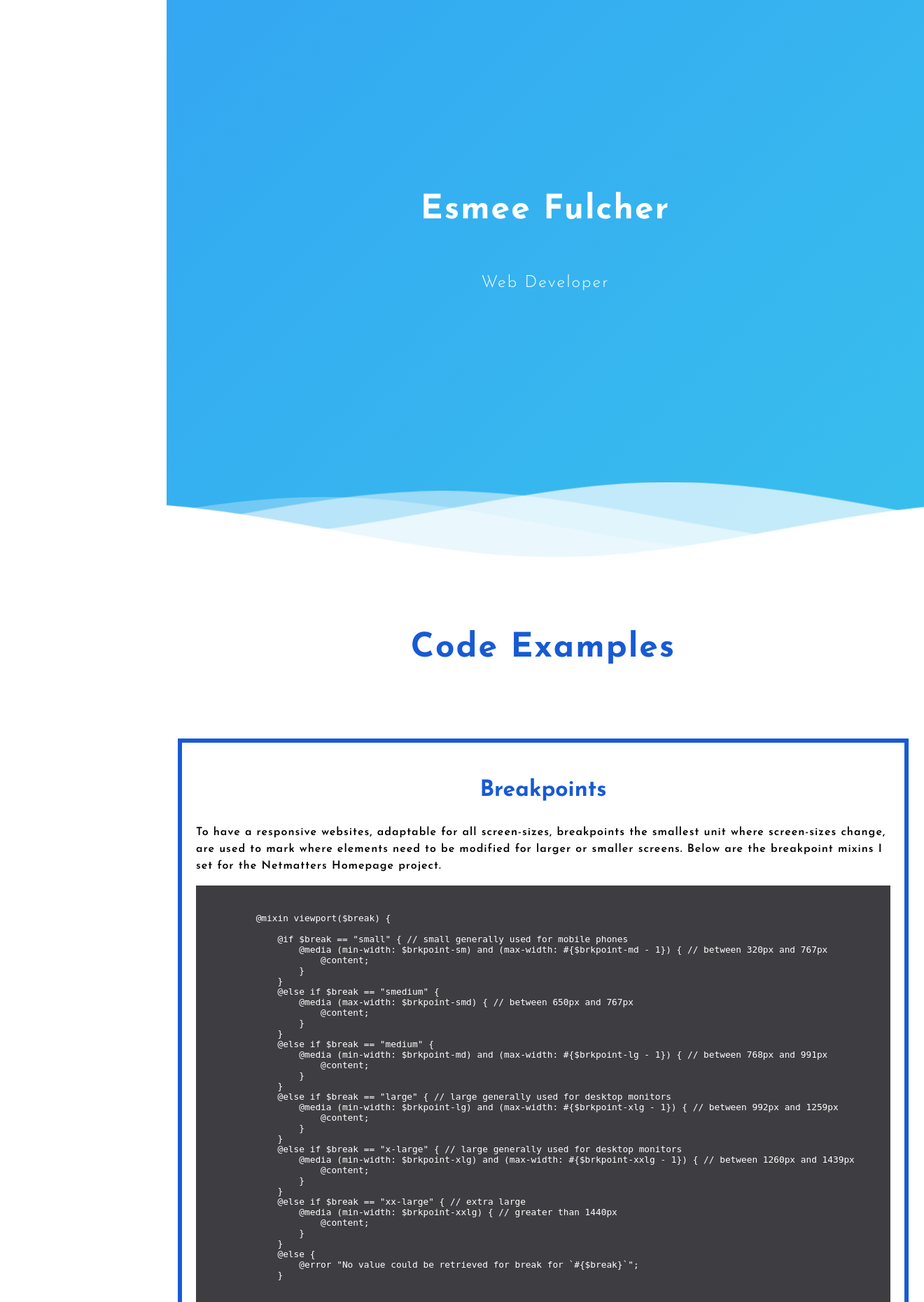
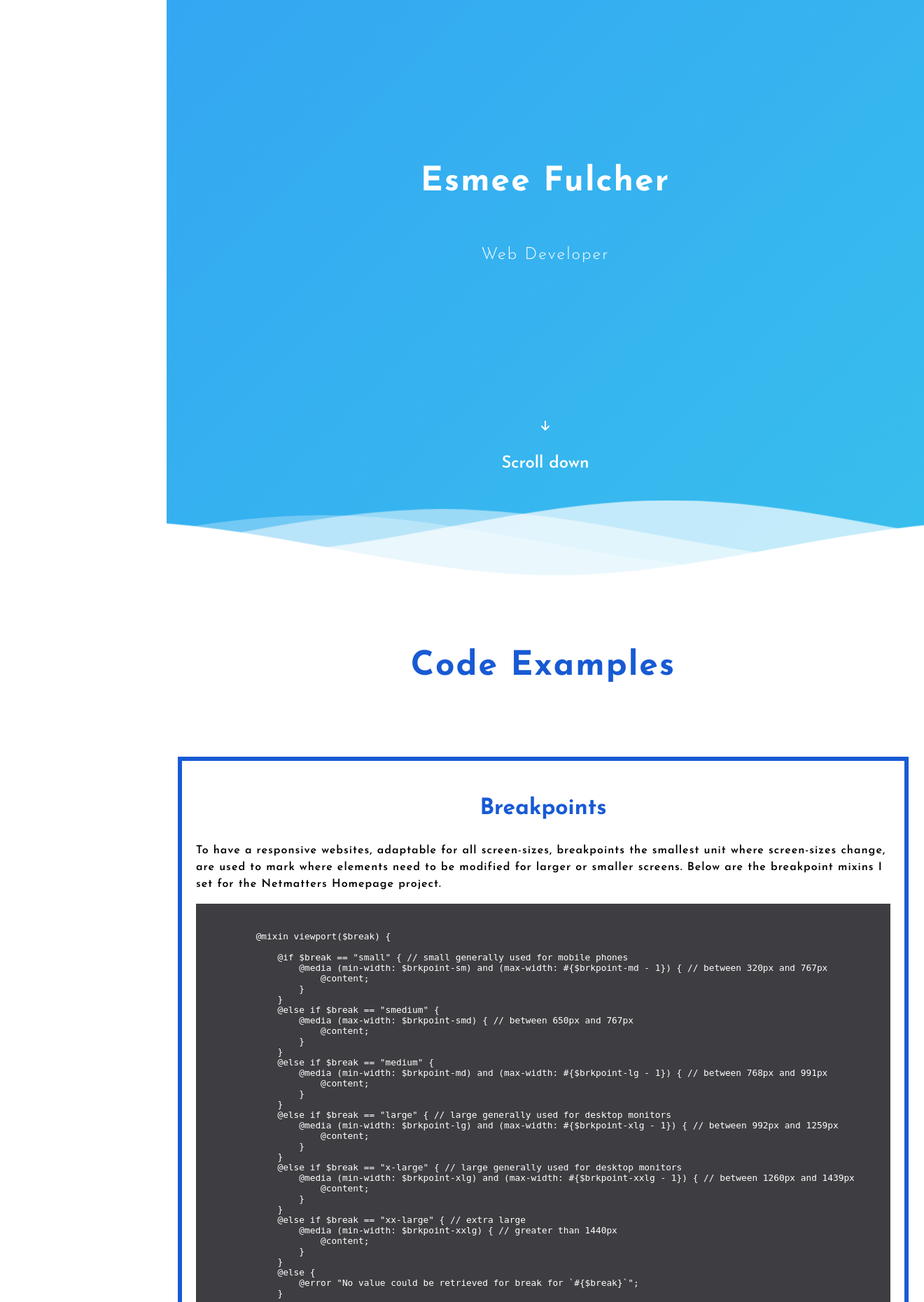
Before and after one commit to Esmee29/Portfolio, a PHP site: page /code.html in a window 1320 px wide. Shown: the top 1860 px of the page at 70% size. Run offline with PHP 8.4, Linux system fonts and the light colour scheme; some libraries are stand-ins or nearby versions.

Commit message:
Scroll down

```diff
--- a/code.html
+++ b/code.html
@@ -75,14 +75,19 @@
 
             <div class="main-body" id="main">
                 <div class="header" id="header">
-
                     <!--Content before waves-->
                     <div class="inner-header">
-                        <h1 id="header1"> Esmee Fulcher</h1>
-                        <br>
-                        <h2 id="header2">Web Developer</h2>
-                        </div>
-
+                    <h1 id="header1"> Esmee Fulcher</h1>
+                    <br>
+                    <h2 id="header2">Web Developer</h2>
+                    </div>
+                    <div class="scroll-down">
+                        <a href="#code" class="scroll">
+                            <i class="fa-solid fa-arrow-down footer-arrow"></i>
+                            <br>
+                            <h4>Scroll down</h4>
+                        </a>
+                    </div>
                     <!--Waves Container-->
                     <div>
                     <svg class="waves" xmlns="http://www.w3.org/2000/svg" xmlns:xlink="http://www.w3.org/1999/xlink"
@@ -102,7 +107,7 @@
 
                 </div>
                 <div class="page-content"><!--Everything under header -->
-                    <div class="about">
+                    <div class="about" id="code">
                         <div class="title">
                         <h2 class="h1">Code Examples</h2>
                     </div>
--- a/css/style.css
+++ b/css/style.css
@@ -418,26 +418,54 @@
 @media (min-width: 320px) and (max-width: 767px) {
   /* line 249, ../../GitHub/Portfolio/scss/style/Utilities/_viewports.scss */
   .inner-header {
-    height: 65vh;
+    height: 85vh;
+  }
+}
+
+@media (min-width: 768px) and (max-width: 991px) {
+  /* line 249, ../../GitHub/Portfolio/scss/style/Utilities/_viewports.scss */
+  .inner-header {
+    height: 80vh;
   }
 }
 
 @media (min-width: 992px) and (max-width: 1259px) {
-  /* line 255, ../../GitHub/Portfolio/scss/style/Utilities/_viewports.scss */
+  /* line 249, ../../GitHub/Portfolio/scss/style/Utilities/_viewports.scss */
+  .inner-header {
+    height: 75vh;
+  }
+}
+
+@media (min-width: 1260px) and (max-width: 1439px) {
+  /* line 249, ../../GitHub/Portfolio/scss/style/Utilities/_viewports.scss */
+  .inner-header {
+    height: 75vh;
+  }
+}
+
+@media (min-width: 1440px) {
+  /* line 249, ../../GitHub/Portfolio/scss/style/Utilities/_viewports.scss */
+  .inner-header {
+    height: 75vh;
+  }
+}
+
+@media (min-width: 992px) and (max-width: 1259px) {
+  /* line 267, ../../GitHub/Portfolio/scss/style/Utilities/_viewports.scss */
   .header {
     margin-left: 6px;
   }
 }
 
 @media (min-width: 1260px) and (max-width: 1439px) {
-  /* line 255, ../../GitHub/Portfolio/scss/style/Utilities/_viewports.scss */
+  /* line 267, ../../GitHub/Portfolio/scss/style/Utilities/_viewports.scss */
   .header {
     margin-left: 6px;
   }
 }
 
 @media (min-width: 320px) and (max-width: 767px) {
-  /* line 265, ../../GitHub/Portfolio/scss/style/Utilities/_viewports.scss */
+  /* line 277, ../../GitHub/Portfolio/scss/style/Utilities/_viewports.scss */
   .projects-block-tools {
     display: flex;
     flex-wrap: wrap;
@@ -446,7 +474,7 @@
 }
 
 @media (min-width: 768px) and (max-width: 991px) {
-  /* line 265, ../../GitHub/Portfolio/scss/style/Utilities/_viewports.scss */
+  /* line 277, ../../GitHub/Portfolio/scss/style/Utilities/_viewports.scss */
   .projects-block-tools {
     display: flex;
     flex-direction: row;
@@ -455,7 +483,7 @@
 }
 
 @media (min-width: 992px) and (max-width: 1259px) {
-  /* line 265, ../../GitHub/Portfolio/scss/style/Utilities/_viewports.scss */
+  /* line 277, ../../GitHub/Portfolio/scss/style/Utilities/_viewports.scss */
   .projects-block-tools {
     display: flex;
     flex-wrap: wrap;
@@ -464,7 +492,7 @@
 }
 
 @media (min-width: 1260px) and (max-width: 1439px) {
-  /* line 265, ../../GitHub/Portfolio/scss/style/Utilities/_viewports.scss */
+  /* line 277, ../../GitHub/Portfolio/scss/style/Utilities/_viewports.scss */
   .projects-block-tools {
     display: flex;
     flex-wrap: wrap;
@@ -473,56 +501,56 @@
 }
 
 @media (min-width: 320px) and (max-width: 767px) {
-  /* line 288, ../../GitHub/Portfolio/scss/style/Utilities/_viewports.scss */
+  /* line 300, ../../GitHub/Portfolio/scss/style/Utilities/_viewports.scss */
   .projects-block-tools li {
     font-size: 1.8rem;
   }
 }
 
 @media (min-width: 768px) and (max-width: 991px) {
-  /* line 288, ../../GitHub/Portfolio/scss/style/Utilities/_viewports.scss */
+  /* line 300, ../../GitHub/Portfolio/scss/style/Utilities/_viewports.scss */
   .projects-block-tools li {
     font-size: 1.8rem;
   }
 }
 
 @media (min-width: 320px) and (max-width: 767px) {
-  /* line 296, ../../GitHub/Portfolio/scss/style/Utilities/_viewports.scss */
+  /* line 308, ../../GitHub/Portfolio/scss/style/Utilities/_viewports.scss */
   .symbol {
     font-size: 3rem;
   }
 }
 
 @media (min-width: 768px) and (max-width: 991px) {
-  /* line 296, ../../GitHub/Portfolio/scss/style/Utilities/_viewports.scss */
+  /* line 308, ../../GitHub/Portfolio/scss/style/Utilities/_viewports.scss */
   .symbol {
     font-size: 3rem;
   }
 }
 
 @media (min-width: 320px) and (max-width: 767px) {
-  /* line 304, ../../GitHub/Portfolio/scss/style/Utilities/_viewports.scss */
+  /* line 316, ../../GitHub/Portfolio/scss/style/Utilities/_viewports.scss */
   .projects-block-button {
     margin-bottom: 20px;
   }
 }
 
 @media (min-width: 768px) and (max-width: 991px) {
-  /* line 304, ../../GitHub/Portfolio/scss/style/Utilities/_viewports.scss */
+  /* line 316, ../../GitHub/Portfolio/scss/style/Utilities/_viewports.scss */
   .projects-block-button {
     margin-bottom: 20px;
   }
 }
 
 @media (min-width: 320px) and (max-width: 767px) {
-  /* line 313, ../../GitHub/Portfolio/scss/style/Utilities/_viewports.scss */
+  /* line 325, ../../GitHub/Portfolio/scss/style/Utilities/_viewports.scss */
   .projects-block {
     margin: 20px 20px;
   }
 }
 
 @media (min-width: 768px) and (max-width: 991px) {
-  /* line 313, ../../GitHub/Portfolio/scss/style/Utilities/_viewports.scss */
+  /* line 325, ../../GitHub/Portfolio/scss/style/Utilities/_viewports.scss */
   .projects-block {
     max-width: 100%;
     margin: 20px 10px;
@@ -530,28 +558,28 @@
 }
 
 @media (min-width: 992px) and (max-width: 1259px) {
-  /* line 313, ../../GitHub/Portfolio/scss/style/Utilities/_viewports.scss */
+  /* line 325, ../../GitHub/Portfolio/scss/style/Utilities/_viewports.scss */
   .projects-block {
     margin: 30px 10px;
   }
 }
 
 @media (min-width: 1260px) and (max-width: 1439px) {
-  /* line 313, ../../GitHub/Portfolio/scss/style/Utilities/_viewports.scss */
+  /* line 325, ../../GitHub/Portfolio/scss/style/Utilities/_viewports.scss */
   .projects-block {
     margin: 30px 10px;
   }
 }
 
 @media (min-width: 1440px) {
-  /* line 313, ../../GitHub/Portfolio/scss/style/Utilities/_viewports.scss */
+  /* line 325, ../../GitHub/Portfolio/scss/style/Utilities/_viewports.scss */
   .projects-block {
     margin: 45px 10px;
   }
 }
 
 @media (min-width: 320px) and (max-width: 767px) {
-  /* line 332, ../../GitHub/Portfolio/scss/style/Utilities/_viewports.scss */
+  /* line 344, ../../GitHub/Portfolio/scss/style/Utilities/_viewports.scss */
   .project-grid {
     display: flex;
     flex-direction: column;
@@ -559,7 +587,7 @@
 }
 
 @media (min-width: 768px) and (max-width: 991px) {
-  /* line 332, ../../GitHub/Portfolio/scss/style/Utilities/_viewports.scss */
+  /* line 344, ../../GitHub/Portfolio/scss/style/Utilities/_viewports.scss */
   .project-grid {
     max-width: 600px;
     margin: 0 auto;
@@ -567,7 +595,7 @@
 }
 
 @media (min-width: 992px) and (max-width: 1259px) {
-  /* line 332, ../../GitHub/Portfolio/scss/style/Utilities/_viewports.scss */
+  /* line 344, ../../GitHub/Portfolio/scss/style/Utilities/_viewports.scss */
   .project-grid {
     grid-template-columns: repeat(2, 1fr);
     max-width: none;
@@ -576,7 +604,7 @@
 }
 
 @media (min-width: 1260px) and (max-width: 1439px) {
-  /* line 332, ../../GitHub/Portfolio/scss/style/Utilities/_viewports.scss */
+  /* line 344, ../../GitHub/Portfolio/scss/style/Utilities/_viewports.scss */
   .project-grid {
     grid-template-columns: repeat(3, 1fr);
     margin: 0 1rem;
@@ -584,7 +612,7 @@
 }
 
 @media (min-width: 1440px) {
-  /* line 332, ../../GitHub/Portfolio/scss/style/Utilities/_viewports.scss */
+  /* line 344, ../../GitHub/Portfolio/scss/style/Utilities/_viewports.scss */
   .project-grid {
     grid-template-columns: repeat(3, 1fr);
     margin: 0 2rem;
@@ -593,14 +621,14 @@
 }
 
 @media (min-width: 320px) and (max-width: 767px) {
-  /* line 356, ../../GitHub/Portfolio/scss/style/Utilities/_viewports.scss */
+  /* line 368, ../../GitHub/Portfolio/scss/style/Utilities/_viewports.scss */
   .projects-grid {
     margin: 0 20px;
   }
 }
 
 @media (min-width: 320px) and (max-width: 767px) {
-  /* line 361, ../../GitHub/Portfolio/scss/style/Utilities/_viewports.scss */
+  /* line 373, ../../GitHub/Portfolio/scss/style/Utilities/_viewports.scss */
   .projects-block:hover {
     transform: translate(0, -5px);
     transform: scale(0.95);
@@ -608,7 +636,7 @@
 }
 
 @media (min-width: 768px) and (max-width: 991px) {
-  /* line 361, ../../GitHub/Portfolio/scss/style/Utilities/_viewports.scss */
+  /* line 373, ../../GitHub/Portfolio/scss/style/Utilities/_viewports.scss */
   .projects-block:hover {
     transform: translate(0, -5px);
     transform: scale(0.95);
@@ -616,35 +644,35 @@
 }
 
 @media (min-width: 1260px) and (max-width: 1439px) {
-  /* line 372, ../../GitHub/Portfolio/scss/style/Utilities/_viewports.scss */
+  /* line 384, ../../GitHub/Portfolio/scss/style/Utilities/_viewports.scss */
   .projects {
     width: 100%;
   }
 }
 
 @media (min-width: 1440px) {
-  /* line 372, ../../GitHub/Portfolio/scss/style/Utilities/_viewports.scss */
+  /* line 384, ../../GitHub/Portfolio/scss/style/Utilities/_viewports.scss */
   .projects {
     width: 100%;
   }
 }
 
 @media (min-width: 320px) and (max-width: 767px) {
-  /* line 380, ../../GitHub/Portfolio/scss/style/Utilities/_viewports.scss */
+  /* line 392, ../../GitHub/Portfolio/scss/style/Utilities/_viewports.scss */
   .projects-block-tools h5 {
     display: none;
   }
 }
 
 @media (min-width: 768px) and (max-width: 991px) {
-  /* line 380, ../../GitHub/Portfolio/scss/style/Utilities/_viewports.scss */
+  /* line 392, ../../GitHub/Portfolio/scss/style/Utilities/_viewports.scss */
   .projects-block-tools h5 {
     display: none;
   }
 }
 
 @media (min-width: 320px) and (max-width: 767px) {
-  /* line 389, ../../GitHub/Portfolio/scss/style/Utilities/_viewports.scss */
+  /* line 401, ../../GitHub/Portfolio/scss/style/Utilities/_viewports.scss */
   .content-grid {
     display: flex;
     flex-direction: column;
@@ -652,70 +680,70 @@
 }
 
 @media (min-width: 992px) and (max-width: 1259px) {
-  /* line 389, ../../GitHub/Portfolio/scss/style/Utilities/_viewports.scss */
+  /* line 401, ../../GitHub/Portfolio/scss/style/Utilities/_viewports.scss */
   .content-grid {
     grid-template-columns: 1fr 1fr;
   }
 }
 
 @media (min-width: 1260px) and (max-width: 1439px) {
-  /* line 389, ../../GitHub/Portfolio/scss/style/Utilities/_viewports.scss */
+  /* line 401, ../../GitHub/Portfolio/scss/style/Utilities/_viewports.scss */
   .content-grid {
     grid-template-columns: 1fr 1fr;
   }
 }
 
 @media (min-width: 320px) and (max-width: 767px) {
-  /* line 401, ../../GitHub/Portfolio/scss/style/Utilities/_viewports.scss */
+  /* line 413, ../../GitHub/Portfolio/scss/style/Utilities/_viewports.scss */
   .treehouse-container {
     margin: 0 10px;
   }
 }
 
 @media (min-width: 320px) and (max-width: 767px) {
-  /* line 406, ../../GitHub/Portfolio/scss/style/Utilities/_viewports.scss */
+  /* line 418, ../../GitHub/Portfolio/scss/style/Utilities/_viewports.scss */
   .net li {
     font-size: 1rem;
   }
 }
 
 @media (min-width: 768px) and (max-width: 991px) {
-  /* line 406, ../../GitHub/Portfolio/scss/style/Utilities/_viewports.scss */
+  /* line 418, ../../GitHub/Portfolio/scss/style/Utilities/_viewports.scss */
   .net li {
     font-size: 1rem;
   }
 }
 
 @media (min-width: 992px) and (max-width: 1259px) {
-  /* line 406, ../../GitHub/Portfolio/scss/style/Utilities/_viewports.scss */
+  /* line 418, ../../GitHub/Portfolio/scss/style/Utilities/_viewports.scss */
   .net li {
     font-size: 1.5rem;
   }
 }
 
 @media (min-width: 1260px) and (max-width: 1439px) {
-  /* line 406, ../../GitHub/Portfolio/scss/style/Utilities/_viewports.scss */
+  /* line 418, ../../GitHub/Portfolio/scss/style/Utilities/_viewports.scss */
   .net li {
     font-size: 1.5rem;
   }
 }
 
 @media (min-width: 1440px) {
-  /* line 406, ../../GitHub/Portfolio/scss/style/Utilities/_viewports.scss */
+  /* line 418, ../../GitHub/Portfolio/scss/style/Utilities/_viewports.scss */
   .net li {
     font-size: 2rem;
   }
 }
 
 @media (min-width: 992px) and (max-width: 1259px) {
-  /* line 423, ../../GitHub/Portfolio/scss/style/Utilities/_viewports.scss */
+  /* line 435, ../../GitHub/Portfolio/scss/style/Utilities/_viewports.scss */
   .tree-text {
     margin: 100px 20px 0;
   }
 }
 
 @media (min-width: 1260px) and (max-width: 1439px) {
-  /* line 423, ../../GitHub/Portfolio/scss/style/Utilities/_viewports.scss */
+  /* line 435, ../../GitHub/Portfolio/scss/style/Utilities/_viewports.scss */
   .tree-text {
     margin: 100px 20px 0;
   }
@@ -1103,20 +1131,29 @@ input, textarea {
 }
 
 /* line 39, ../../GitHub/Portfolio/scss/style/Modules/_header.scss */
+.scroll-down {
+  width: 100%;
+  margin: 0;
+  padding: 0;
+  display: flex;
+  justify-content: center;
+  flex-direction: column;
+}
+
+/* line 47, ../../GitHub/Portfolio/scss/style/Modules/_header.scss */
 .scroll h4 {
   color: #fff;
 }
 
-/* line 42, ../../GitHub/Portfolio/scss/style/Modules/_header.scss */
+/* line 50, ../../GitHub/Portfolio/scss/style/Modules/_header.scss */
 .scroll {
   text-decoration: none;
   color: #fff;
   font-size: 16px;
 }
 
-/* line 47, ../../GitHub/Portfolio/scss/style/Modules/_header.scss */
+/* line 55, ../../GitHub/Portfolio/scss/style/Modules/_header.scss */
 .inner-header {
-  height: 85vh;
   width: 100%;
   margin: 0;
   padding: 0;
@@ -1125,7 +1162,7 @@ input, textarea {
   flex-direction: column;
 }
 
-/* line 57, ../../GitHub/Portfolio/scss/style/Modules/_header.scss */
+/* line 64, ../../GitHub/Portfolio/scss/style/Modules/_header.scss */
 .waves {
   position: relative;
   width: 100%;
@@ -1135,7 +1172,7 @@ input, textarea {
   max-height: 150px;
 }
 
-/* line 66, ../../GitHub/Portfolio/scss/style/Modules/_header.scss */
+/* line 73, ../../GitHub/Portfolio/scss/style/Modules/_header.scss */
 .content {
   position: relative;
   height: 20vh;
@@ -1144,30 +1181,30 @@ input, textarea {
 }
 
 /* Animation */
-/* line 75, ../../GitHub/Portfolio/scss/style/Modules/_header.scss */
+/* line 82, ../../GitHub/Portfolio/scss/style/Modules/_header.scss */
 .parallax > use {
   animation: move-forever 25s cubic-bezier(0.55, 0.5, 0.45, 0.5) infinite;
 }
 
-/* line 78, ../../GitHub/Portfolio/scss/style/Modules/_header.scss */
+/* line 85, ../../GitHub/Portfolio/scss/style/Modules/_header.scss */
 .parallax > use:nth-child(1) {
   animation-delay: -2s;
   animation-duration: 7s;
 }
 
-/* line 82, ../../GitHub/Portfolio/scss/style/Modules/_header.scss */
+/* line 89, ../../GitHub/Portfolio/scss/style/Modules/_header.scss */
 .parallax > use:nth-child(2) {
   animation-delay: -3s;
   animation-duration: 10s;
 }
 
-/* line 86, ../../GitHub/Portfolio/scss/style/Modules/_header.scss */
+/* line 93, ../../GitHub/Portfolio/scss/style/Modules/_header.scss */
 .parallax > use:nth-child(3) {
   animation-delay: -4s;
   animation-duration: 13s;
 }
 
-/* line 90, ../../GitHub/Portfolio/scss/style/Modules/_header.scss */
+/* line 97, ../../GitHub/Portfolio/scss/style/Modules/_header.scss */
 .parallax > use:nth-child(4) {
   animation-delay: -5s;
   animation-duration: 20s;
@@ -1184,12 +1221,12 @@ input, textarea {
 
 /*Shrinking for mobile*/
 @media (max-width: 768px) {
-  /* line 104, ../../GitHub/Portfolio/scss/style/Modules/_header.scss */
+  /* line 111, ../../GitHub/Portfolio/scss/style/Modules/_header.scss */
   .waves {
     height: 40px;
     min-height: 40px;
   }
-  /* line 108, ../../GitHub/Portfolio/scss/style/Modules/_header.scss */
+  /* line 115, ../../GitHub/Portfolio/scss/style/Modules/_header.scss */
   .content {
     height: 30vh;
   }
@@ -1412,7 +1449,7 @@ input, textarea {
   justify-content: center;
   width: 100%;
   color: #fff;
-  font-size: 6.25rem;
+  font-size: 6rem;
   text-decoration: none;
   text-align: center;
   border-bottom: 8px solid #185ad4;
--- a/scss/style/Modules/_header.scss
+++ b/scss/style/Modules/_header.scss
@@ -36,6 +36,14 @@ height: 40vh;
   justify-content: center;
   flex-direction: column;
 }
+.scroll-down{
+    width: 100%;
+    margin: 0;
+    padding: 0;
+    display: flex;
+    justify-content: center;
+    flex-direction: column;
+  }
 .scroll h4{
   color: $white;
 }
@@ -45,7 +53,6 @@ height: 40vh;
   font-size: 16px;
 }
 .inner-header {
-    height:85vh;
     width:100%;
     margin: 0;
     padding: 0;
--- a/scss/style/Modules/_sidebar.scss
+++ b/scss/style/Modules/_sidebar.scss
@@ -8,7 +8,7 @@
   justify-content: center;
   width: 100%;
   color: $white;
-  font-size: 6.25rem;
+  font-size: 6rem;
   text-decoration: none;
   text-align: center;
   border-bottom: 8px solid $color-primary;
--- a/scss/style/Utilities/_mixins.scss
+++ b/scss/style/Utilities/_mixins.scss
@@ -21,7 +21,7 @@
         }
     }
     @else if $break == "x-large" { // extra large
-        @media (min-width: $brkpoint-xlg) and (max-width: #{$brkpoint-xxlg - 1}) { // between 1260px and 2559px
+        @media (min-width: $brkpoint-xlg) and (max-width: #{$brkpoint-xxlg - 1}) { // between 1260px and 1440px
             @content;
         }
     }
--- a/scss/style/Utilities/_viewports.scss
+++ b/scss/style/Utilities/_viewports.scss
@@ -248,8 +248,20 @@ h5{
 //header//
 .inner-header {
     @include viewport(small){
-      height:65vh;
+      height:85vh;
     }
+    @include viewport(medium){
+        height:80vh;
+      }
+      @include viewport(large){
+        height:75vh;
+      }
+        @include viewport(x-large){
+            height:75vh;
+        }
+  @include viewport(xx-large){
+    height:75vh;
+}
   }
 
   .header{
```
Also changed, not shown: about.html (+12 -7 lines), course.html (+12 -7 lines), index.html (+7 -1 lines), 1 other file. Lines whose indentation alone changed are shown as unchanged.
